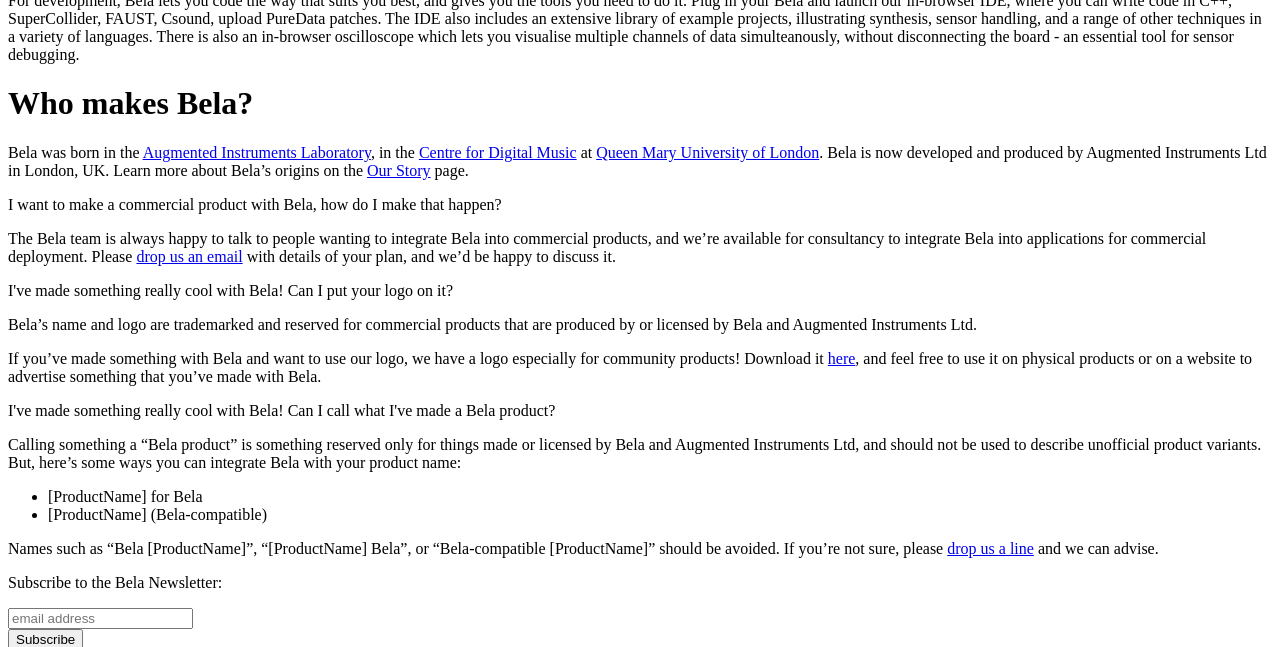
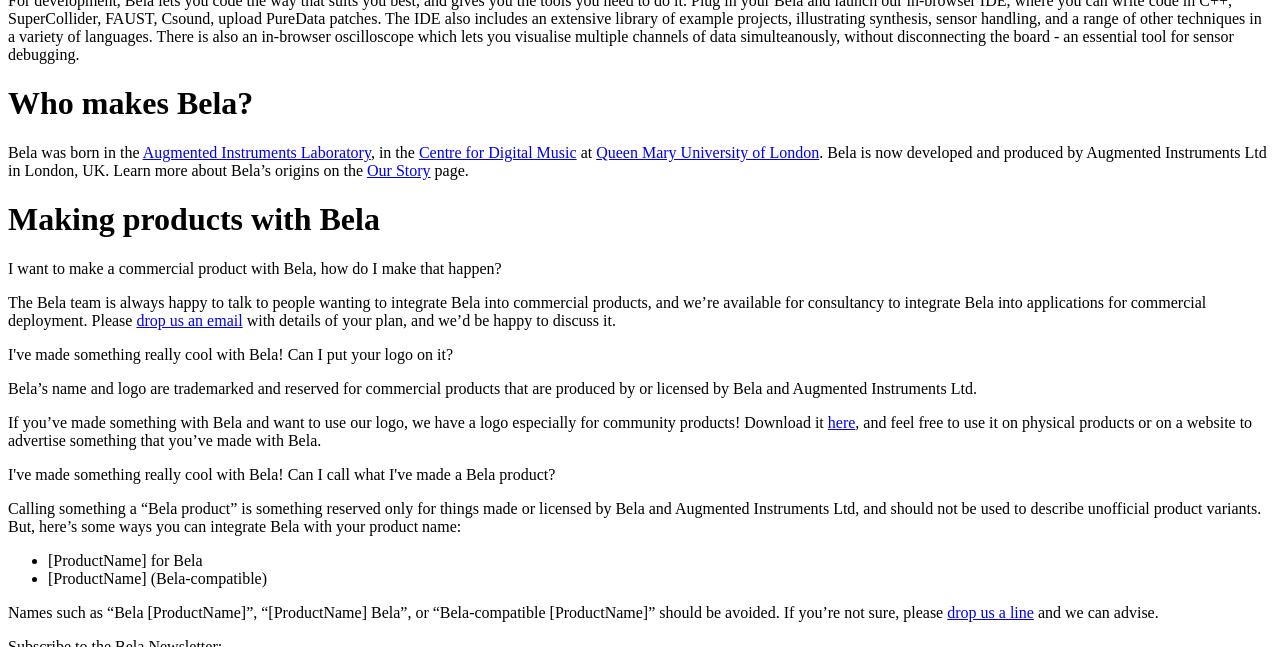
Before and after one commit to disastrid/bela_site_update, a Jekyll site: the page built from about.md, in a window 1280 px wide and 900 px high, scrolled down 2303 px, cut to the strip 59-706 px from the top of the window. Built offline with Jekyll 4.4.1, drawn with Linux system fonts in a browser that asks for light colours; comment, search, counter and statistics services are not loaded.

Commit message:
Added another header as per R and G's suggestion

```diff
--- a/about.md
+++ b/about.md
@@ -41,6 +41,8 @@
 
 Bela was born in the [Augmented Instruments Laboratory](http://instrumentslab.org/), in the [Centre for Digital Music](http://c4dm.eecs.qmul.ac.uk/) at [Queen Mary University of London](https://www.qmul.ac.uk/). Bela is now developed and produced by Augmented Instruments Ltd in London, UK. Learn more about Bela's origins on the [Our Story](our-story) page.
 
+# Making products with Bela
+
 <p class="list-header">I want to make a commercial product with Bela, how do I make that happen?</p>
 
 The Bela team is always happy to talk to people wanting to integrate Bela into commercial products, and we're available for consultancy to integrate Bela into applications for commercial deployment. Please <a href="mailto:info@bela.io">drop us an email</a> with details of your plan, and we'd be happy to discuss it.
```
